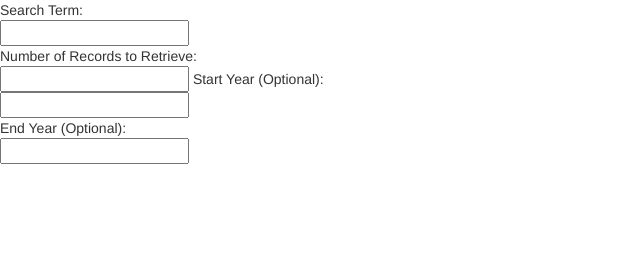
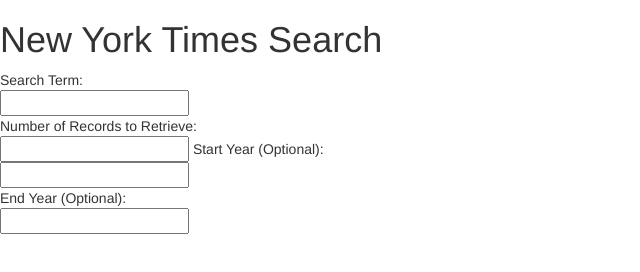
Before and after one commit to Roblester09/NYTimes-Project, a plain HTML site: page index.html in a window 1280 px wide. Shown: the whole page, without its empty margins (0-640 px from the left). Drawn offline with nearby package versions, Linux system fonts and the light colour scheme.

Commit message:
html change

```diff
--- a/index.html
+++ b/index.html
@@ -15,6 +15,12 @@
 
 <body>
 
+<header class= "header">
+<h1>New York Times Search</h1>
+<header>
+
+<div class= "forms">
+
 <form>
   Search Term:<br>
   <input type="text" name="searchTerm"><br>
@@ -26,6 +32,8 @@
   <input type="text" name="endYear">
 </form>
 
+</div>
+
 </body>
 
 </html>
```
